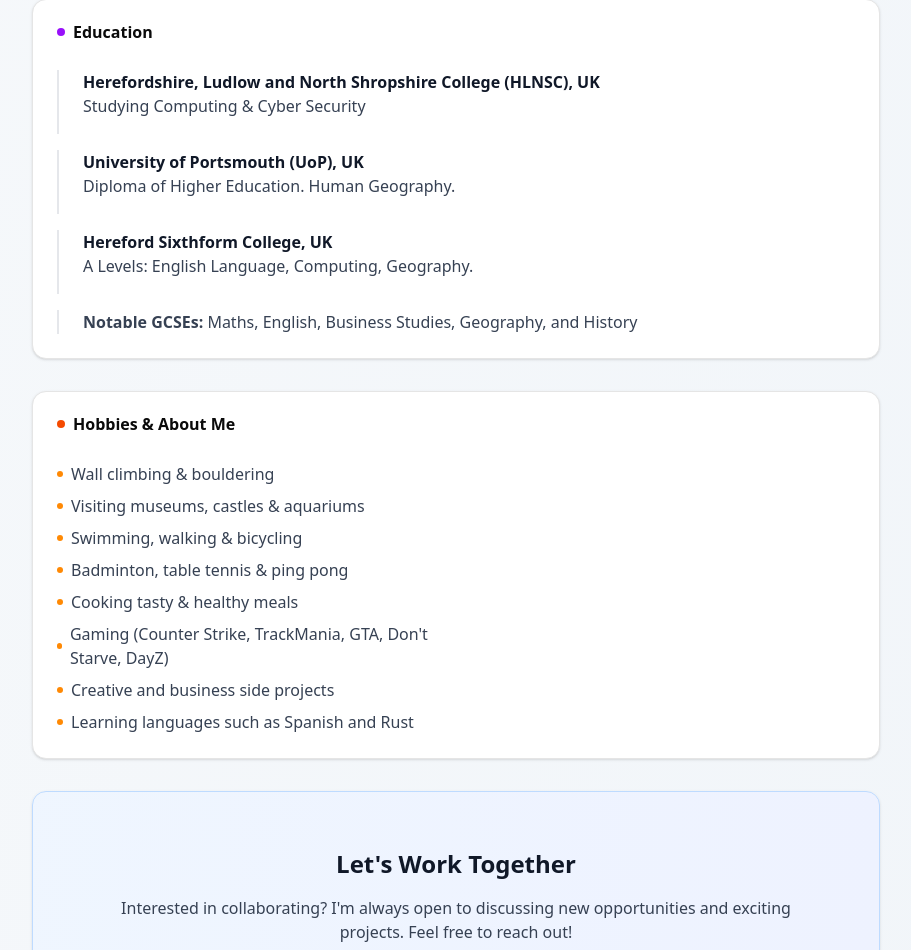
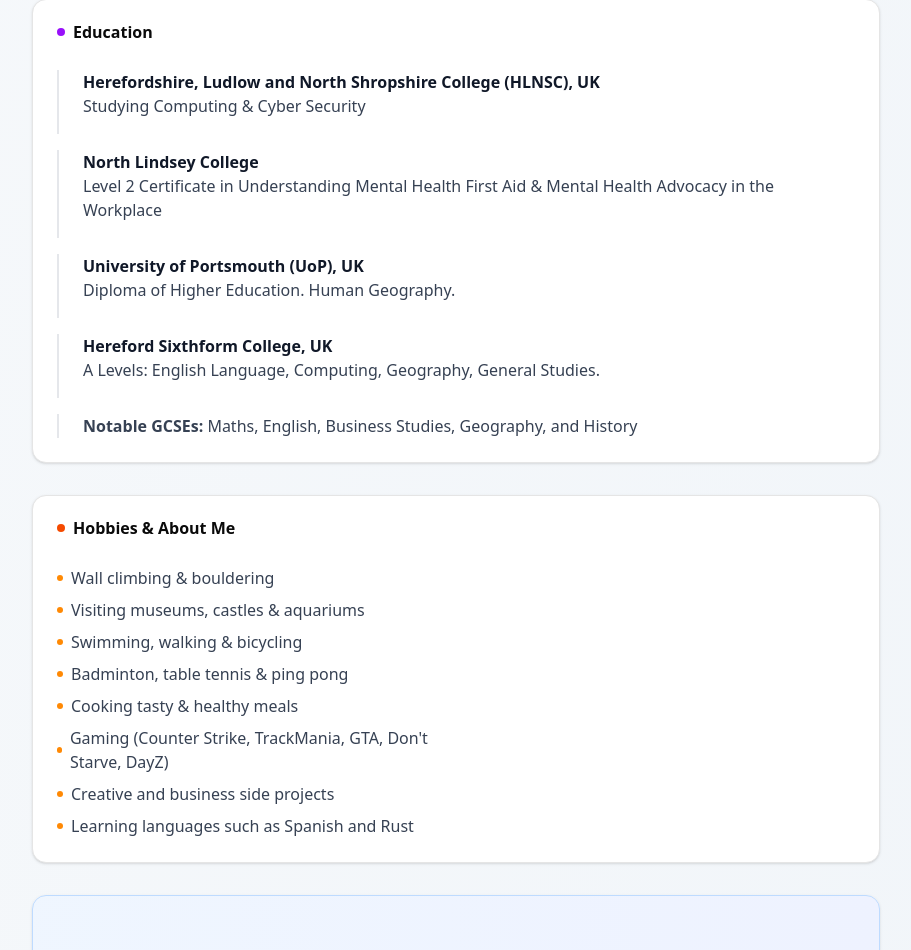
Before and after one commit to campbellgoe/george-cv, a Next.js app: page / in a window 1280 px wide. Shown: the part 2614-3564 px from the top of the page, without its empty margins (184-1095 px from the left). Built offline with nearby package versions, Linux system fonts and the light colour scheme.

Commit message:
add General Studies to A Levels and add Mental health first aid and mental health advocacy in the workplace

```diff
--- a/app/page.tsx
+++ b/app/page.tsx
@@ -257,13 +257,18 @@ export default function CVWebsite() {
       period: "2024 - 2025",
     },
     {
+      institution: "North Lindsey College",
+      qualification: "Level 2 Certificate in Understanding Mental Health First Aid & Mental Health Advocacy in the Workplace",
+      period: "2022"
+    },
+    {
       institution: "University of Portsmouth (UoP), UK",
       qualification: "Diploma of Higher Education. Human Geography.",
       period: "2014 - 2017",
     },
     {
       institution: "Hereford Sixthform College, UK",
-      qualification: "A Levels: English Language, Computing, Geography.",
+      qualification: "A Levels: English Language, Computing, Geography, General Studies.",
       period: "2011 - 2013",
     },
   ]
```
